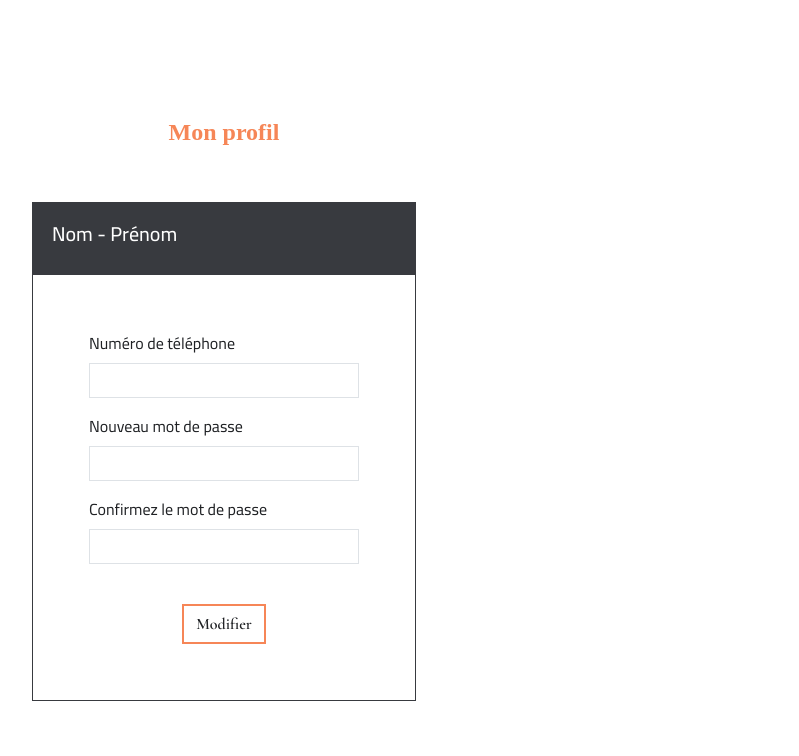
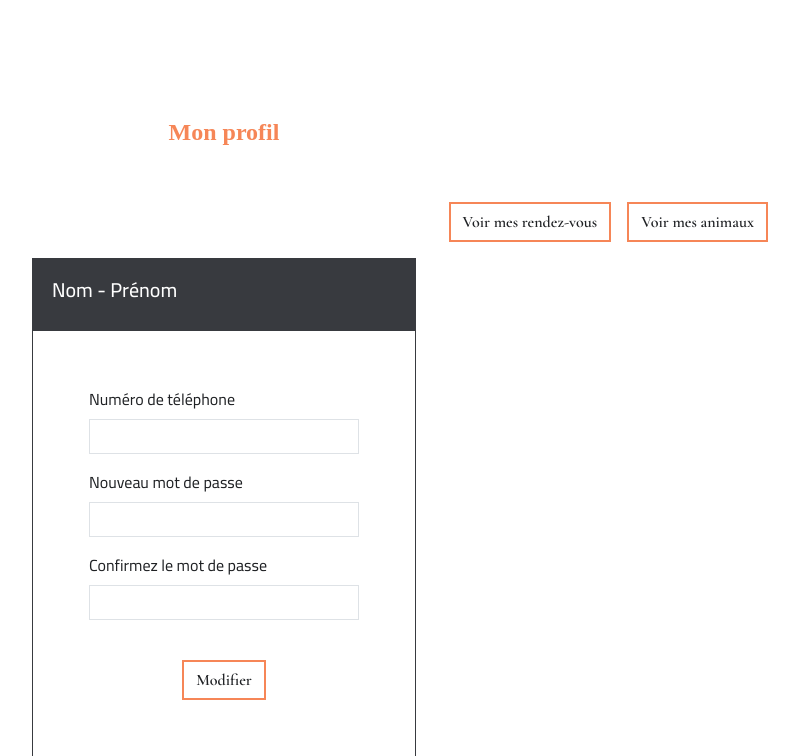
Before and after one commit to NaomiMd/Animacare, a PHP site: page /Animacare/Client/Profil/profil.php in a window 1280 px wide. Shown: the part 82-838 px from the top of the page, without its empty margins (416-1215 px from the left). Run offline with PHP 8.4, Linux system fonts and the light colour scheme.

Commit message:
add button navigation

```diff
--- a/Client/Profil/profil.php
+++ b/Client/Profil/profil.php
@@ -6,6 +6,10 @@ require_once _ROOT_ . "/templates/navbar.php";
 
 
     <h4 class="profil text-center">Mon profil</h4>
+    <div class="me-5 pb-3 d-flex justify-content-end">
+            <a href="<?= generateLink("Client/Appointment/appointmentView.php") ?>" class="btn me-3 btn-modify">Voir mes rendez-vous</a>
+            <a href="<?= generateLink("Client/Pets/petView.php") ?>" class="btn me-5 btn-modify">Voir mes animaux</a>
+        </div>
     <div class="container profil-name" >
         <h5>Nom - Prénom</h5>
     </div>
```
